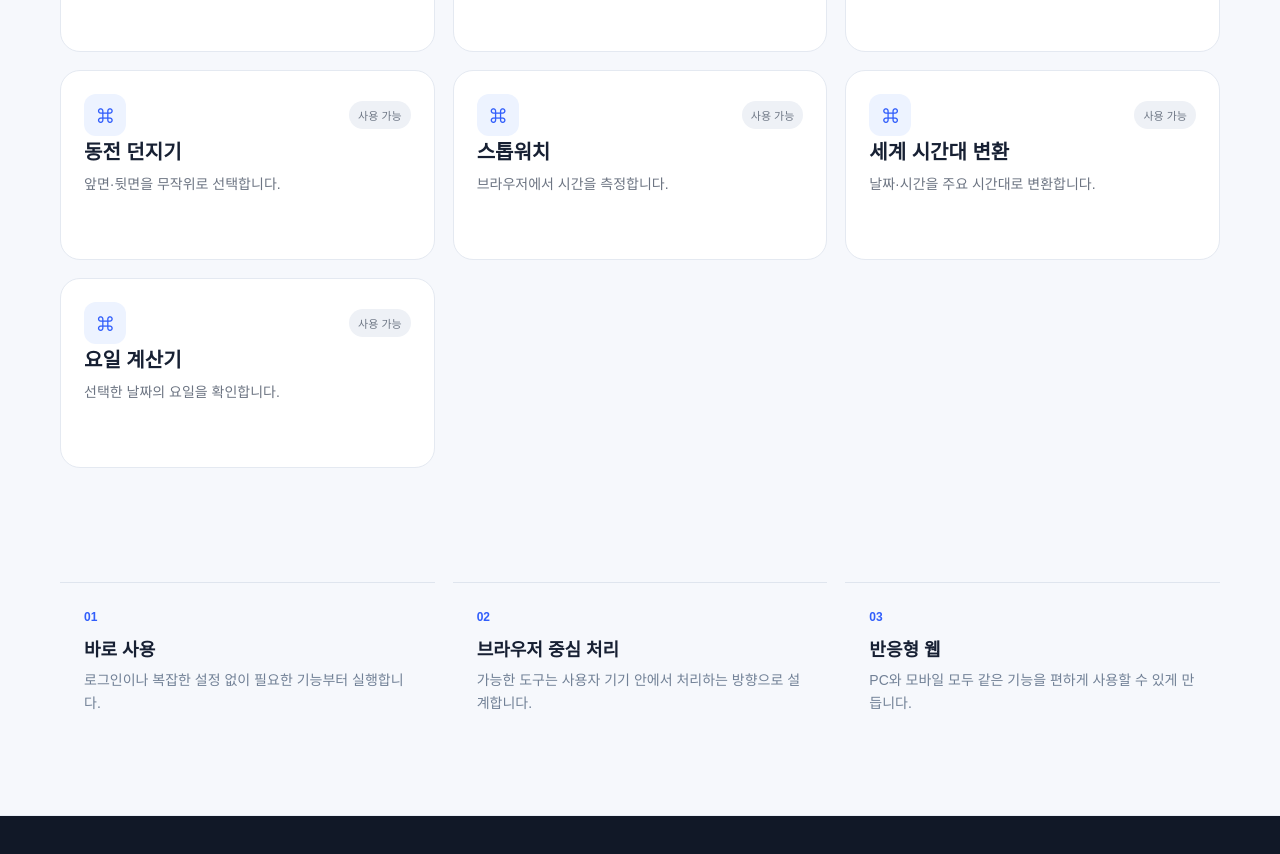
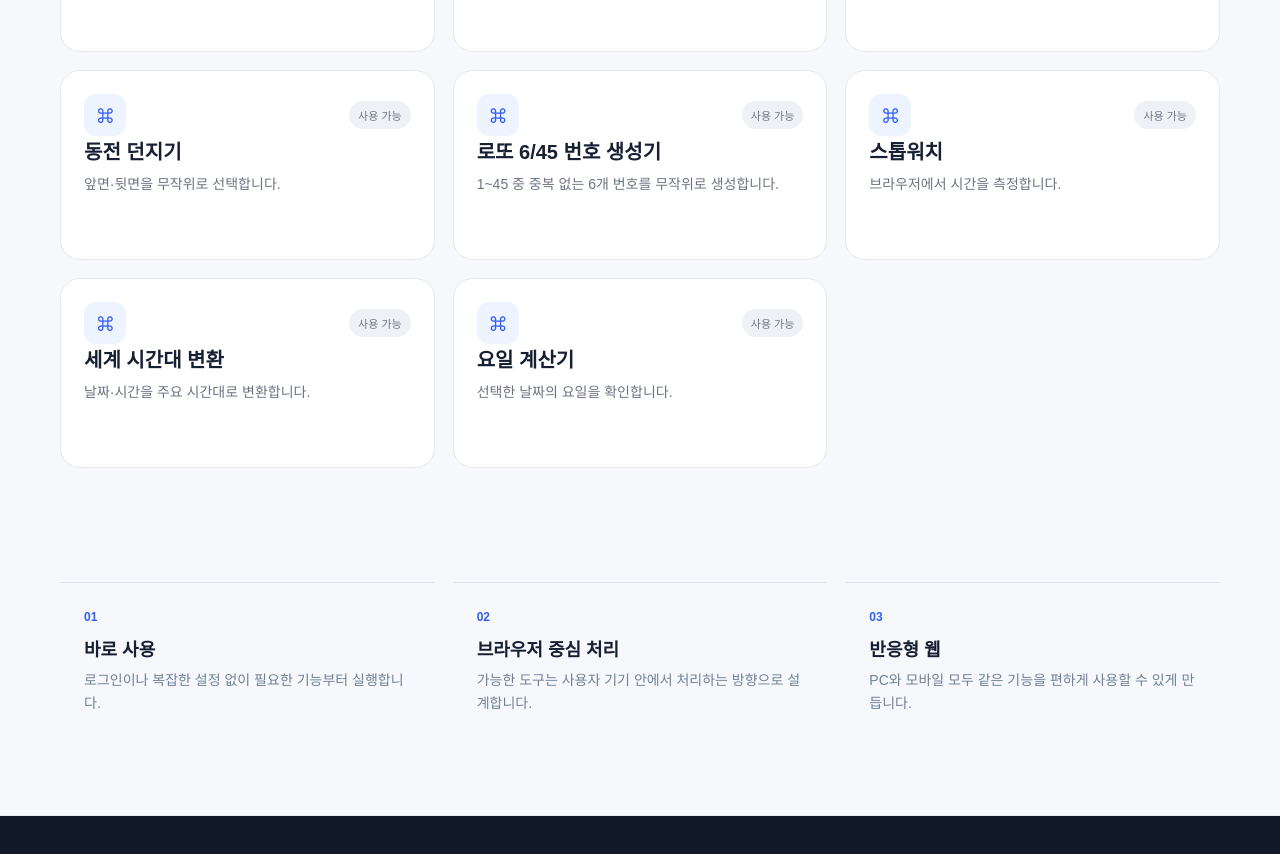
Before and after one commit to license-book/web-tools, a Next.js app: page / in a window 1280 px wide. Shown: the part 9980-10834 px from the top of the page. Built offline with nearby package versions, Linux system fonts and the light colour scheme.

Commit message:
feat: register Lotto 6/45 generator

```diff
--- a/data/tools.ts
+++ b/data/tools.ts
@@ -14,7 +14,7 @@ export const tools:ToolDefinition[]=[
 ...group('design',[
 ['color-converter','색상 코드 변환','HEX, RGB, HSL 색상을 변환합니다.'],['aspect-ratio-calculator','이미지 비율 계산기','원본 비율을 유지한 새 크기를 계산합니다.'],['gradient-generator','그라데이션 생성기','두 색상으로 CSS 그라데이션을 만듭니다.'],['shadow-generator','그림자 CSS 생성기','미리보며 box-shadow 값을 만듭니다.'],['border-radius-generator','둥근 모서리 생성기','border-radius 값을 만듭니다.'],['color-palette-generator','색상 팔레트 생성기','기준 색상에서 밝고 어두운 팔레트를 만듭니다.'],['contrast-checker','색상 대비 검사','글자색과 배경색의 WCAG 대비율을 계산합니다.'],['color-mixer','색상 혼합기','두 색상을 원하는 비율로 섞습니다.'],['complementary-color','보색 찾기','선택한 색상의 보색을 계산합니다.'],['rgb-slider','RGB 색상 조절기','RGB 슬라이더로 색상을 만듭니다.'],['hsl-color-tool','HSL 색상 조절기','Hue·Saturation·Lightness로 색상을 만듭니다.'],['rgba-opacity','RGBA 투명도 만들기','색상과 투명도로 RGBA 값을 만듭니다.'],['type-scale','타이포그래피 스케일','기준 폰트와 비율로 크기 체계를 만듭니다.'],['spacing-scale','간격 스케일 생성','기준 단위로 UI 간격 체계를 만듭니다.'],['css-triangle','CSS 삼각형 생성기','방향·크기로 CSS 삼각형 코드를 만듭니다.'],['css-transform-tool','CSS Transform 생성기','이동·회전·확대 transform 값을 만듭니다.'],['css-filter-tool','CSS Filter 생성기','blur·brightness·grayscale 필터를 만듭니다.'],['text-shadow-tool','텍스트 그림자 생성기','text-shadow 값을 미리보며 만듭니다.'],['clamp-calculator','CSS Clamp 생성기','반응형 clamp 값을 빠르게 만듭니다.'],['viewport-converter','px → vw 변환','뷰포트 기준으로 px를 vw로 변환합니다.'],['grid-template-generator','CSS Grid 생성기','열 수와 간격으로 Grid 코드를 만듭니다.']]),
 ...group('utility',[
-['qr-generator','QR 코드 생성기','URL과 텍스트를 QR 코드로 만듭니다.'],['uuid-generator','UUID 생성기','UUID v4 값을 생성합니다.'],['password-generator','비밀번호 생성기','안전한 랜덤 비밀번호를 생성합니다.'],['random-picker','랜덤 추첨기','명단에서 원하는 인원을 무작위 추첨합니다.'],['date-calculator','날짜 계산기','두 날짜 차이와 며칠 후 날짜를 계산합니다.'],['dday-calculator','D-Day 계산기','목표 날짜까지 남은 일수를 계산합니다.'],['age-calculator','만 나이 계산기','생년월일로 현재 만 나이를 계산합니다.'],['file-size-converter','파일 크기 단위 변환','B·KB·MB·GB·TB를 변환합니다.'],['time-converter','시간 단위 변환','초·분·시간·일·주를 변환합니다.'],['random-number','랜덤 숫자 생성기','지정 범위에서 무작위 숫자를 생성합니다.'],['time-format-converter','초→시분초 변환','초 값을 HH:MM:SS로 바꿉니다.'],['number-base-converter','진수 변환기','2·8·10·16진수를 변환합니다.'],['percentage-calculator','퍼센트 계산기','기준값의 퍼센트와 비율을 계산합니다.'],['data-url-converter','파일 Data URL 변환','파일을 Base64 Data URL로 변환합니다.'],['random-team-maker','랜덤 팀 나누기','명단을 원하는 수의 팀으로 무작위 배정합니다.'],['dice-roller','주사위 굴리기','주사위 개수와 면 수를 정해 결과를 만듭니다.'],['coin-flip','동전 던지기','앞면·뒷면을 무작위로 선택합니다.'],['stopwatch','스톱워치','브라우저에서 시간을 측정합니다.'],['timezone-converter','세계 시간대 변환','날짜·시간을 주요 시간대로 변환합니다.'],['weekday-finder','요일 계산기','선택한 날짜의 요일을 확인합니다.']])
+['qr-generator','QR 코드 생성기','URL과 텍스트를 QR 코드로 만듭니다.'],['uuid-generator','UUID 생성기','UUID v4 값을 생성합니다.'],['password-generator','비밀번호 생성기','안전한 랜덤 비밀번호를 생성합니다.'],['random-picker','랜덤 추첨기','명단에서 원하는 인원을 무작위 추첨합니다.'],['date-calculator','날짜 계산기','두 날짜 차이와 며칠 후 날짜를 계산합니다.'],['dday-calculator','D-Day 계산기','목표 날짜까지 남은 일수를 계산합니다.'],['age-calculator','만 나이 계산기','생년월일로 현재 만 나이를 계산합니다.'],['file-size-converter','파일 크기 단위 변환','B·KB·MB·GB·TB를 변환합니다.'],['time-converter','시간 단위 변환','초·분·시간·일·주를 변환합니다.'],['random-number','랜덤 숫자 생성기','지정 범위에서 무작위 숫자를 생성합니다.'],['time-format-converter','초→시분초 변환','초 값을 HH:MM:SS로 바꿉니다.'],['number-base-converter','진수 변환기','2·8·10·16진수를 변환합니다.'],['percentage-calculator','퍼센트 계산기','기준값의 퍼센트와 비율을 계산합니다.'],['data-url-converter','파일 Data URL 변환','파일을 Base64 Data URL로 변환합니다.'],['random-team-maker','랜덤 팀 나누기','명단을 원하는 수의 팀으로 무작위 배정합니다.'],['dice-roller','주사위 굴리기','주사위 개수와 면 수를 정해 결과를 만듭니다.'],['coin-flip','동전 던지기','앞면·뒷면을 무작위로 선택합니다.'],['lotto-number-generator','로또 6/45 번호 생성기','1~45 중 중복 없는 6개 번호를 무작위로 생성합니다.'],['stopwatch','스톱워치','브라우저에서 시간을 측정합니다.'],['timezone-converter','세계 시간대 변환','날짜·시간을 주요 시간대로 변환합니다.'],['weekday-finder','요일 계산기','선택한 날짜의 요일을 확인합니다.']])
 ];
 export const getTool=(slug:string)=>tools.find(tool=>tool.slug===slug);
 export const getCategoryTools=(category:string)=>tools.filter(tool=>tool.category===category);
```
